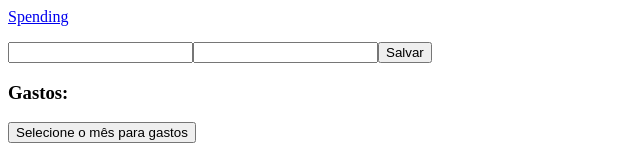
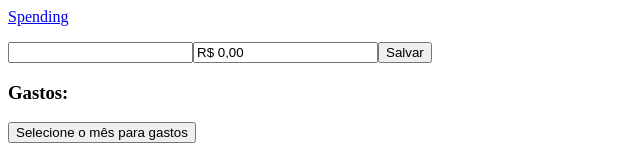
Before and after one commit to TioCleber/spending, a React (Create React App) app: page / in a window 1280 px wide. Shown: the top 159 px of the page, without its empty margins (0-640 px from the left). Built offline with nearby package versions, Linux system fonts and the light colour scheme.

Commit message:
input currency value componente added and adjustment to formatCurrency method

```diff
--- /dev/null
+++ b/src/components/Inputs/Input.tsx
@@ -0,0 +1,34 @@
+interface InputsProps {
+  name: string
+  type?: string
+  label?: string
+  state: object
+  setState: React.Dispatch<React.SetStateAction<any>>
+  value: any
+}
+
+export const Input = ({
+  name,
+  label,
+  type,
+  state,
+  setState,
+  value,
+}: InputsProps) => {
+  const handleChange = (e: React.ChangeEvent<HTMLInputElement>) => {
+    setState({ ...state, [name]: e.target.value })
+  }
+
+  return (
+    <>
+      <label htmlFor={name}>{label}</label>
+
+      <input
+        type={type || 'text'}
+        value={value || ''}
+        name={name}
+        onChange={handleChange}
+      />
+    </>
+  )
+}
--- a/src/components/Inputs/index.tsx
+++ b/src/components/Inputs/InputCurrencyValue.tsx
@@ -7,7 +7,7 @@ interface InputsProps {
   value: any
 }
 
-export const Inputs = ({
+export const InputCurrencyValue = ({
   name,
   label,
   type,
@@ -15,8 +15,12 @@ export const Inputs = ({
   setState,
   value,
 }: InputsProps) => {
+  function getMoney(str: string) {
+    return parseInt(str.replace(/[\D]+/g, ''))
+  }
+
   const handleChange = (e: React.ChangeEvent<HTMLInputElement>) => {
-    setState({ ...state, [name]: e.target.value })
+    setState({ ...state, [name]: getMoney(e.target.value) })
   }
 
   return (
--- a/src/pages/components/FormSpending/index.tsx
+++ b/src/pages/components/FormSpending/index.tsx
@@ -1,9 +1,11 @@
 import { useState } from 'react'
 
-import { Inputs } from '../../../components/Inputs'
+import { Input } from '../../../components/Inputs/Input'
+import { InputCurrencyValue } from '../../../components/Inputs/InputCurrencyValue'
 import { Select } from '../../../components/Select'
 import { months } from '../../../constants/months'
 import type { Spending } from '../../../typings/FormSpending'
+import { formatCurrency } from '../../../utils/formatCurrency'
 
 interface FormSpendingProps {
   refetch?: React.Dispatch<React.SetStateAction<boolean>>
@@ -47,7 +49,7 @@ export const FormSpending = ({ refetch }: FormSpendingProps) => {
       {month &&
         spendingIndex.map((item, index) => (
           <section key={index}>
-            <Inputs
+            <Input
               name={`spending_${item}`}
               label={'Nome do Gasto: '}
               state={state}
@@ -55,12 +57,12 @@ export const FormSpending = ({ refetch }: FormSpendingProps) => {
               value={state[`spending_${item}`]}
             />
 
-            <Inputs
+            <InputCurrencyValue
               name={`value_${item}`}
               label={'Valor gasto: '}
               state={state}
               setState={setState}
-              value={state[`value_${item}`]}
+              value={formatCurrency(Number(state[`value_${item}`]))}
             />
 
             {spendingIndex.length > 1 && (
@@ -74,12 +76,12 @@ export const FormSpending = ({ refetch }: FormSpendingProps) => {
         ))}
 
       {month && (
-        <Inputs
+        <InputCurrencyValue
           name={`extra_money`}
           label={'Dinheiro extra: '}
           state={state}
           setState={setState}
-          value={state[`extra_money`]}
+          value={formatCurrency(Number(state[`extra_money`]))}
         />
       )}
 
@@ -87,7 +89,7 @@ export const FormSpending = ({ refetch }: FormSpendingProps) => {
         <button
           onClick={() => {
             handleSpending(spendingIndex)
-            refetch && refetch(oldRefetch => !oldRefetch)
+            refetch && refetch((oldRefetch) => !oldRefetch)
           }}
         >
           Adicionar
--- a/src/pages/components/Register/index.tsx
+++ b/src/pages/components/Register/index.tsx
@@ -1,6 +1,8 @@
 import { useState } from 'react'
-import { Inputs } from '../../../components/Inputs'
+import { Input } from '../../../components/Inputs/Input'
+import { InputCurrencyValue } from '../../../components/Inputs/InputCurrencyValue'
 import { user } from '../../../constants/initialValues'
+import { formatCurrency } from '../../../utils/formatCurrency'
 
 interface RegisterProps {
   onRegister: React.Dispatch<React.SetStateAction<boolean>>
@@ -32,21 +34,23 @@ export const Register = ({
     return setState(user)
   }
 
+  console.log(state)
+
   return (
     <div>
       <div>
-        <Inputs
+        <Input
           name="fullName"
           state={state}
           setState={setState}
           value={state.fullName}
         />
 
-        <Inputs
+        <InputCurrencyValue
           name="spent"
           state={state}
           setState={setState}
-          value={state.spent}
+          value={formatCurrency(Number(state.spent))}
         />
 
         <button onClick={handleClick}>Salvar</button>
--- a/src/utils/formatCurrency.ts
+++ b/src/utils/formatCurrency.ts
@@ -2,7 +2,7 @@ export const formatCurrency = (value: number) => {
   return Intl.NumberFormat('pt-BR', {
     style: 'currency',
     currency: 'BRL',
-  }).format(value)
+  }).format(value * 0.01 || 0)
 }
 
 export const formatStringCurrency = (value: number) => {
```
